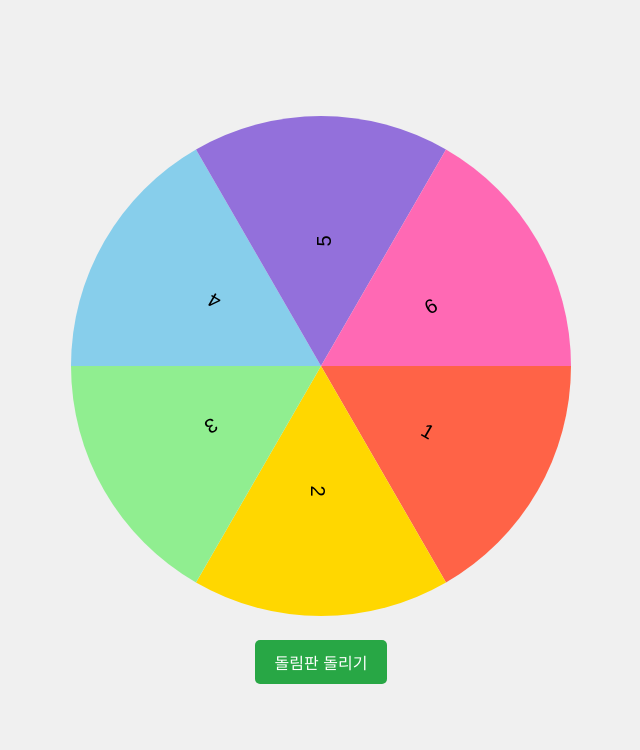
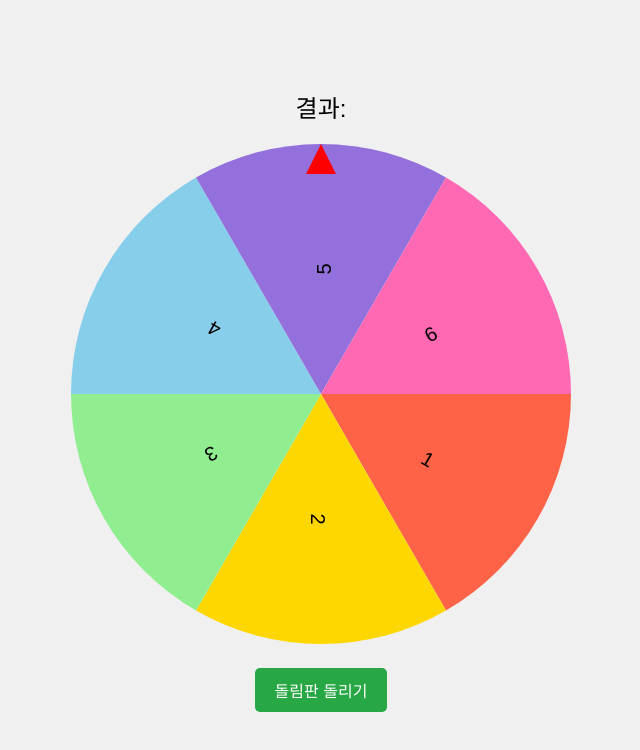
Before and after one commit to iron0310/my_web_sample, a plain HTML site: page 1.html in a window 1280 px wide. Shown: the whole page, without its empty margins (319-959 px from the left). Drawn offline with Linux system fonts and the light colour scheme.

Commit message:
Update 1.html

```diff
--- a/1.html
+++ b/1.html
@@ -14,6 +14,7 @@
         body {
             font-family: Arial, sans-serif;
             display: flex;
+            flex-direction: column;
             justify-content: center;
             align-items: center;
             height: 100vh;
@@ -26,6 +27,7 @@
 
         #wheel {
             margin-bottom: 20px;
+            position: relative;
         }
 
         button {
@@ -42,11 +44,31 @@
         button:hover {
             background-color: #218838;
         }
+
+        #result {
+            font-size: 24px;
+            margin-bottom: 20px;
+        }
+
+        /* 화살표 스타일 */
+        .arrow {
+            position: absolute;
+            top: 0;
+            left: 50%;
+            transform: translateX(-50%);
+            width: 0;
+            height: 0;
+            border-left: 15px solid transparent;
+            border-right: 15px solid transparent;
+            border-bottom: 30px solid red;
+        }
     </style>
 </head>
 <body>
+    <div id="result">결과: </div>
     <div class="container">
         <div id="wheel">
+            <div class="arrow"></div> <!-- 화살표 추가 -->
             <canvas id="wheelCanvas" width="500" height="500"></canvas>
         </div>
         <button id="spinButton">돌림판 돌리기</button>
@@ -56,6 +78,7 @@
         const canvas = document.getElementById("wheelCanvas");
         const ctx = canvas.getContext("2d");
         const spinButton = document.getElementById("spinButton");
+        const resultDisplay = document.getElementById("result");
 
         const sectors = [
             {color: "#FF6347", label: "1"},
@@ -111,7 +134,7 @@
                 if (spinSpeed <= 0) {
                     isSpinning = false;
                     clearTimeout(spinTimeout);
-                    alertWinner();
+                    displayWinner();
                 } else {
                     drawRotatedWheel();
                     spinTimeout = requestAnimationFrame(animateSpin);
@@ -131,10 +154,13 @@
             ctx.restore();
         }
 
-        function alertWinner() {
+        function displayWinner() {
+            // 회전 후 멈춘 위치에 따른 결과 계산
             const winnerIndex = Math.floor((totalSectors - (rotation % (2 * Math.PI)) / anglePerSector)) % totalSectors;
             const winner = sectors[winnerIndex].label;
-            alert(`당첨: ${winner}`);
+
+            // 결과를 상단에 표시
+            resultDisplay.innerHTML = `결과: ${winner}`;
         }
 
         spinButton.addEventListener("click", spinWheel);
```
